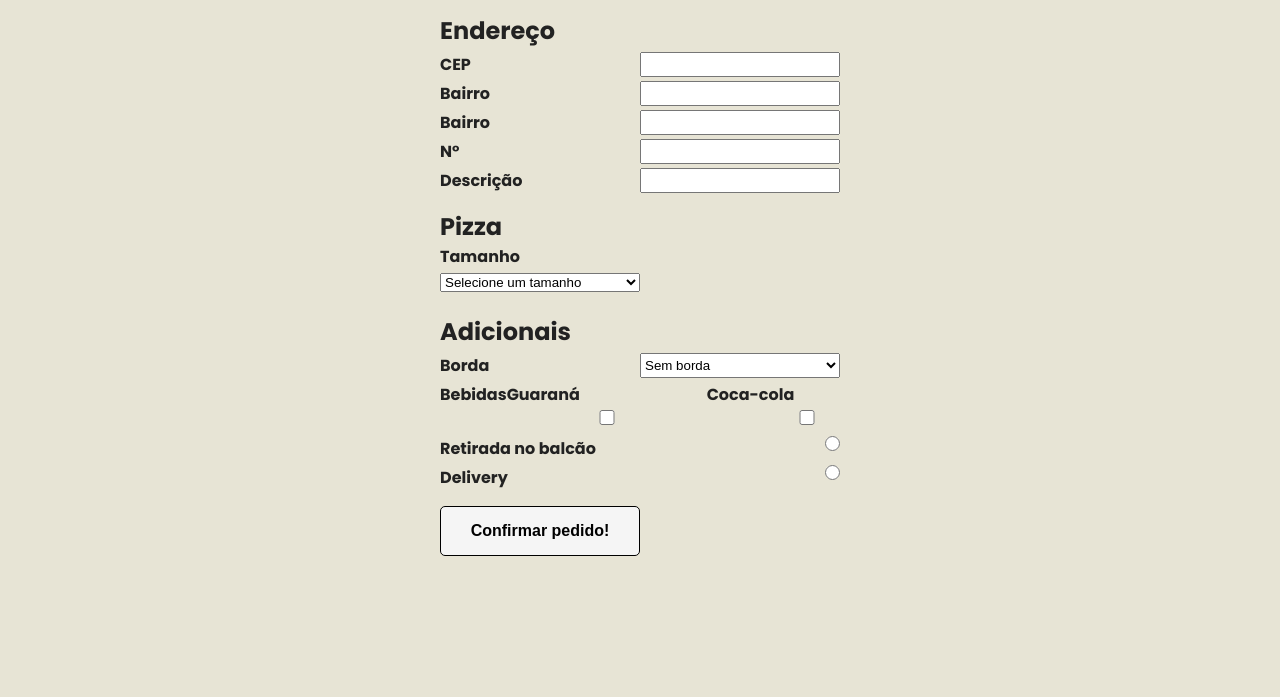
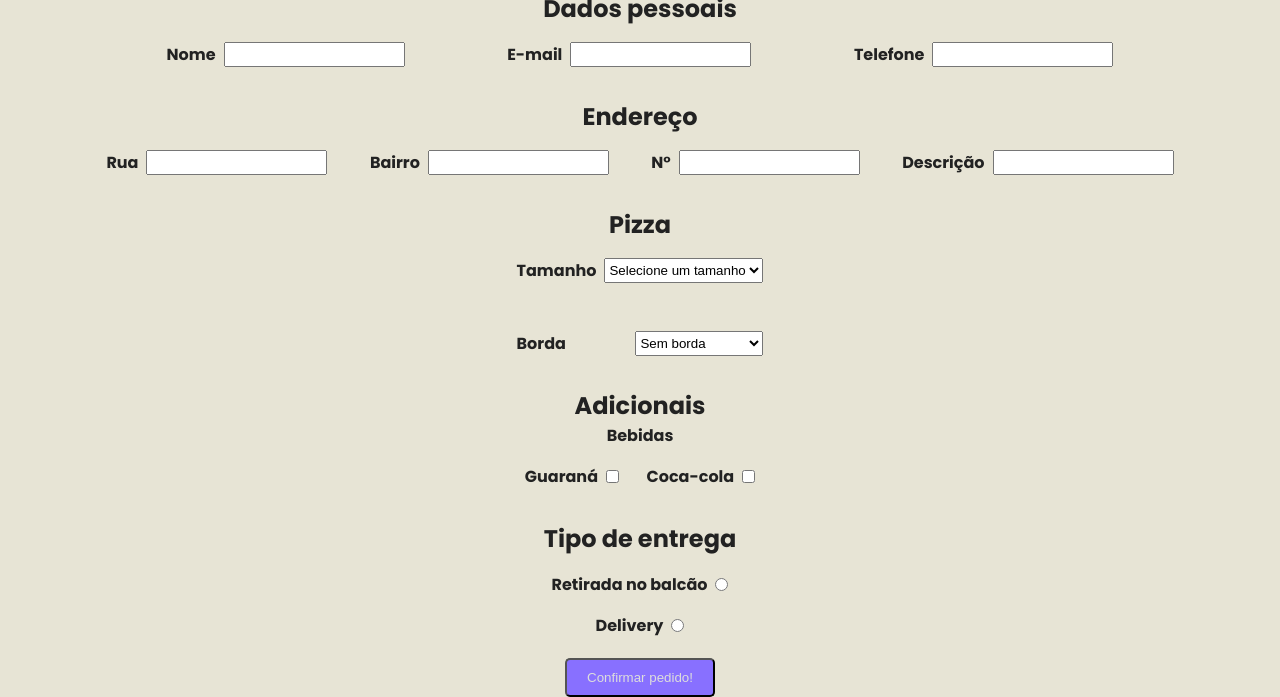
Before and after one commit to codepressionbrazil/pizzaria-app-rr, a plain HTML site: page pages/pedido/index.html in a window 1280 px wide. Shown: the part 249-946 px from the top of the page. Before the commit the page ends 805 px from the top, so only its background shows below. Drawn offline with Linux system fonts and the light colour scheme.

Commit message:
feat: styling the order page

```diff
--- a/global.css
+++ b/global.css
@@ -21,6 +21,10 @@ body{
     color: var(--black);
 }
 
+main{
+    margin-top: 10rem;
+}
+
 header{
     display: flex;
     justify-content: space-between;
@@ -38,8 +42,6 @@ header .logo{
     display: flex;
     align-items: center;
     font-size: 1.5rem;
-    /* font-weight: 600; */
-    /* letter-spacing: 1px; */
     text-transform: uppercase;
     font-weight: 700;
     color: var(--white);
@@ -53,6 +55,7 @@ header nav{
 
 header a{
     color: var(--button);
+    font-size: 1.15rem;
 }
 
 header a + a{
@@ -66,10 +69,6 @@ a{
 
 .logo{
     width: 100px;
-}
-
-header a{
-    font-size: 1.15rem;
 }
 
 .link-btn{
@@ -87,3 +86,7 @@ header a{
     filter: brightness(0.8);
     color: #FFF;
 }
+
+.title-page{
+    color: var(--button);
+}
--- a/pages/pedido/index.html
+++ b/pages/pedido/index.html
@@ -22,11 +22,12 @@
 
     <main>
 
-        <h1>Faça seu pedido!</h1>
+        <h1 class="title-page">Faça seu pedido!</h1>
 
         <form id="order">
             <div class="personal-info">
                 <h2>Dados pessoais</h2>
+                <div class="inputs">
                     <div class="item">
                         <h4>Nome</h4>
                         <input required type="text" id="name">
@@ -42,18 +43,15 @@
                         <input required type="tel" id="phone">
                     </div>
                 </div>
+            </div>
 
             <div class="address">
                 <h2>Endereço</h2>
+                <div class="inputs">
 
                     <div class="item">
-                    <h4>CEP</h4>
+                        <h4>Rua</h4>
                         <input required type="text" id="street">
-                </div>
-
-                <div class="item">
-                    <h4>Bairro</h4>
-                    <input required type="text" id="district">
                     </div>
 
                     <div class="item">
@@ -70,12 +68,16 @@
                         <h4>Descrição</h4>
                         <input required type="text" id="description">
                     </div>
+
+                </div>
             </div>
 
 
             <div class="pizza">
                 <h2>Pizza</h2>
 
+                <div>
+                    <div class="item">
                         <h4>Tamanho</h4>
 
                         <select required id="size">
@@ -85,14 +87,14 @@
                             <option value="L">Grande - R$ 40</option>
                             <option value="F">Família - R$ 50</option>
                         </select>
+                    </div>
 
-
-                <h3 style="display: none;" id="flavors-label-title">Sabores</h3>
+                    <div>
+                        <h4 style="display: none;margin-bottom: -2rem; margin-inline: auto;" id="flavors-label-title">Sabores</h4>
+                        <div class="flavors">
                             <div id="flavors" class="item" />
                         </div>
-
-            <div class="extras">
-                <h2>Adicionais</h2>
+                    </div>
 
                     <div class="item">
                         <h4>Borda</h4>
@@ -104,9 +106,15 @@
                             <option value="white-cholate">Chocolate Branco</option>
                         </select>
                     </div>
+                </div>
+            </div>
+
+            <div class="extras">
+                <h2>Adicionais</h2>
+
+                <h4>Bebidas</h4>
 
                 <div class="item">
-                    <h4>Bebidas</h4>
 
                     <div class="drink">
                         <h4>Guaraná</h4>
@@ -122,6 +130,7 @@
             </div>
 
             <div class="delivery">
+                <h2>Tipo de entrega</h2>
                 <div class="item">
                     <h4>Retirada no balcão</h4>
                     <input required type="radio" name="delivery" id="balc" value="false">
--- a/pages/pedido/style.css
+++ b/pages/pedido/style.css
@@ -1,54 +1,77 @@
 main{
-    padding-top: 60px;
-    display: grid;
-    place-items: center;
-}
-
-form{
+    width: 90vw;
+    margin-inline: auto;
     display: flex;
     flex-direction: column;
     justify-content: center;
     align-items: center;
 }
 
-form h2{
-    margin-top: 1rem;
+#order{
+    width: 100%;
+    display: flex;
+    flex-direction: column;
+    align-items: center;
 }
 
 .item{
-    width: 400px;
+    margin-top: 1rem;
+    display: flex;
+    justify-content: space-between;
+}
+
+.item h4{
+    margin-right: .5rem;
+}
+
+.flavors{
+    margin-top: 1rem;
+    display: flex;
+    justify-content: space-between;
+}
+
+#pizzaFlavors{
+    margin-top: 4px;
+}
+
+#pizzaFlavors h5{
+    margin-right: 1rem;
+}
+
+#pizzaFlavors select{
+    width: fit-content;
+    margin-left: auto;
+}
+
+.personal-info, .address, .pizza, .extras, .delivery{
+    width: 100%;
+    flex-wrap: wrap;
+    display: flex;
+    flex-direction: column;
+    align-items: center;
+    justify-content: center;
+    margin-top: 2rem;
+}
+
+.pizza{
+    text-align: center;
+}
+
+.inputs{
+    width: 100%;
     display: flex;
     justify-content: space-evenly;
-    margin-top: 0.25rem;
 }
 
-input, select{
-    margin-left: auto;
-    width: 200px;
+.inputs select{
+    max-height: 2rem;
+    max-width: fit-content;
 }
 
-input[type="radio"], input[type="checkbox"]{
-    height: 15px;
+.extras .item{
+    width: 20%;
 }
 
-input#balc, input#delivery{
-    width: 15px;
+.drink{
+    display: flex;
 }
-
-#btn-confirm{
-    margin-top: 1rem;
-    width: 200px;
-    height: 50px;
-    background-color: #f5f5f5;
-    color: #000;
-    border: 1px solid #000;
-    border-radius: 5px;
-    font-size: 1rem;
-    font-weight: 700;
-    cursor: pointer;
-}
-
-#btn-confirm:hover{
-    background-color: #000;
-    color: #fff;
-}
```
Lines whose indentation alone changed are shown as unchanged.
